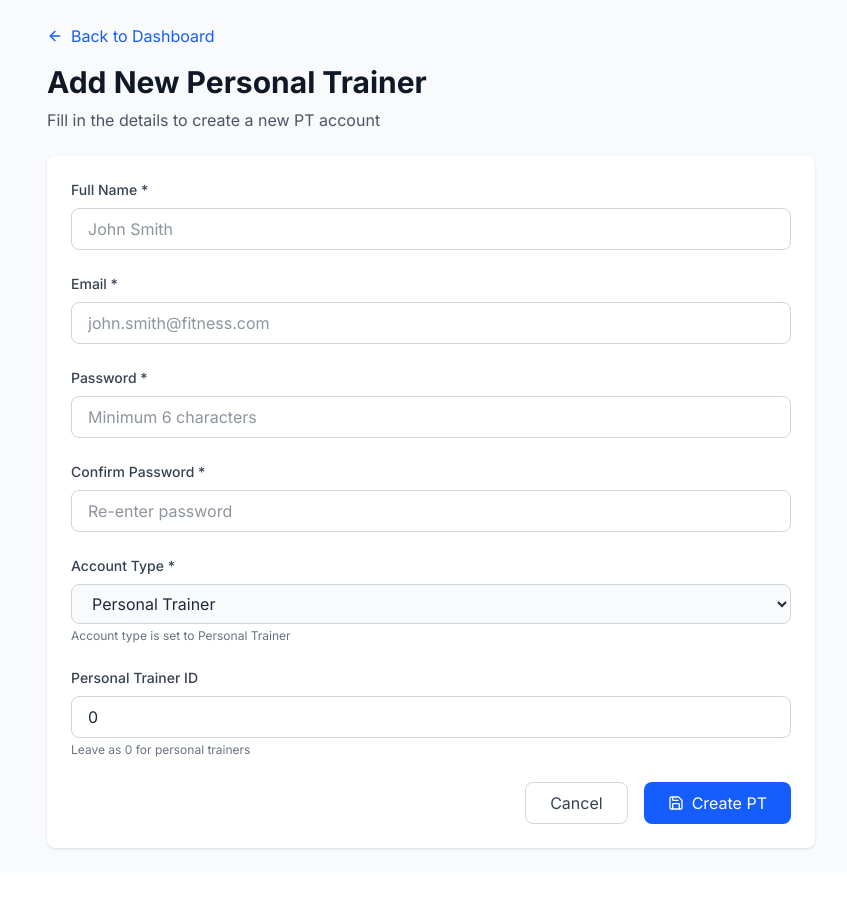
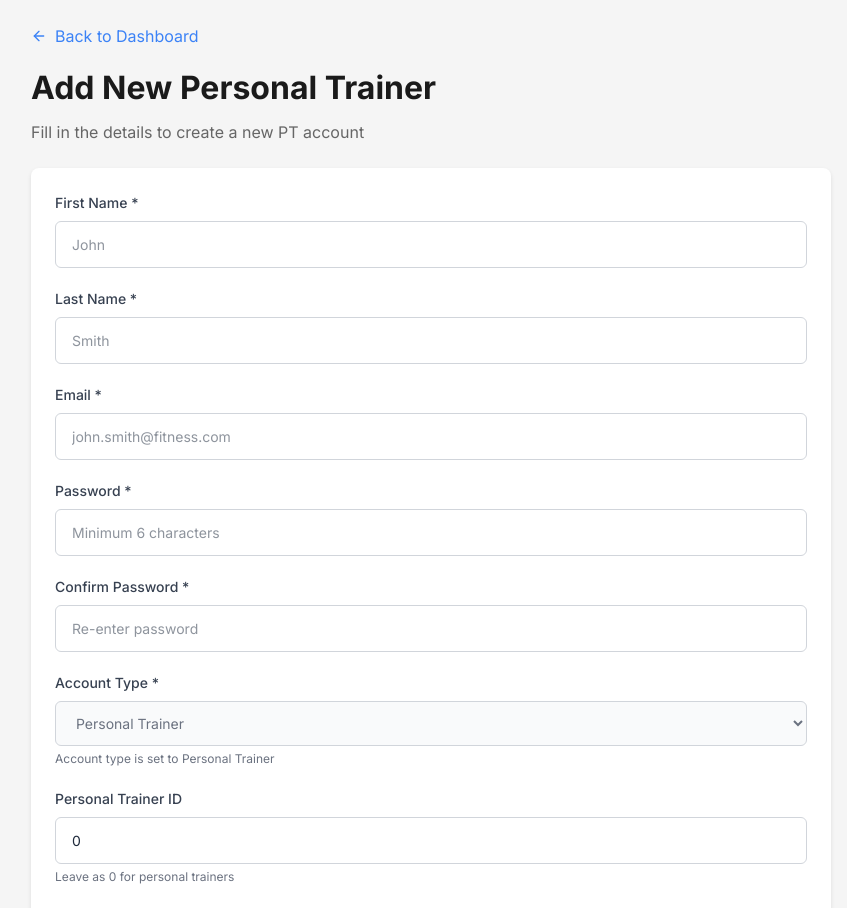
Before and after one commit to miweinho/au_advanced_frontend_p2, a Next.js app: page /manager/create-pt in a window 1280 px wide. Shown: the top 908 px of the page, without its empty margins (209-1056 px from the left). Before the commit the page ends 872 px from the top, so only its background shows below. Built offline with nearby package versions, Linux system fonts and the light colour scheme.

Commit message:
error changes

```diff
--- a/app/layout.tsx
+++ b/app/layout.tsx
@@ -6,7 +6,11 @@ export const metadata = {
   description: "Gerencie seus programas de treino e alcance seus objetivos fitness",
 };
 
-export default function RootLayout({ children }) {
+export default function RootLayout({
+  children
+}: {
+  children: React.ReactNode
+}) {
   return (
     <html lang="pt">
       <head>
--- a/app/manager/create-pt/page.tsx
+++ b/app/manager/create-pt/page.tsx
@@ -1,12 +1,13 @@
 'use client';
 
-import { useEffect, useState } from 'react';
+import { useState, useEffect } from 'react';
 import { useRouter } from 'next/navigation';
 import Link from 'next/link';
 import { ArrowLeft, Save, Loader2 } from 'lucide-react';
 
 interface PTFormData {
-  name: string;
+  firstName: string;
+  lastName: string;
   email: string;
   password: string;
   confirmPassword: string;
@@ -16,22 +17,14 @@ interface PTFormData {
 
 export default function CreatePT() {
   const router = useRouter();
-
   const [loading, setLoading] = useState(false);
   const [error, setError] = useState('');
   const [success, setSuccess] = useState(false);
-
-  // ✅ token hook INSIDE component
-  const [token, setToken] = useState<string | null>(null);
-
-  useEffect(() => {
-    const storedToken = localStorage.getItem("token");
-    setToken(storedToken);
-  }, []);
-
+  const [mounted, setMounted] = useState(false);
 
   const [formData, setFormData] = useState<PTFormData>({
-    name: '',
+    firstName: '',
+    lastName: '',
     email: '',
     password: '',
     confirmPassword: '',
@@ -39,11 +32,17 @@ export default function CreatePT() {
     personalTrainerId: 0
   });
 
+  useEffect(() => {
+    setMounted(true);
+  }, []);
+
   const handleChange = (e: React.ChangeEvent<HTMLInputElement | HTMLSelectElement>) => {
-    const value = e.target.name === 'personalTrainerId' ? parseInt(e.target.value) || 0 : e.target.value;
-    setFormData({
-      ...formData,
-      [e.target.name]: value
+    const { name, value } = e.target;
+    setFormData(prev => {
+      if (name === 'personalTrainerId') {
+        return { ...prev, personalTrainerId: parseInt(value) || 0 };
+      }
+      return { ...prev, [name]: value };
     });
   };
 
@@ -59,13 +58,13 @@ export default function CreatePT() {
       return;
     }
 
-    if (!token) {
-      setError("You must be logged in to create a PT");
-      setLoading(false);
-      return;
-    }
+    try {
+      const token = typeof window !== 'undefined' ? localStorage.getItem('token') : null;
 
-    try {
+      if (!token) {
+        throw new Error('You must be logged in to create a PT');
+      }
+
       const { confirmPassword, ...apiData } = formData;
 
       const response = await fetch('https://assignment2.swafe.dk/api/Users', {
@@ -78,19 +77,27 @@ export default function CreatePT() {
       });
 
       if (!response.ok) {
-        const errorData = await response.json().catch(() => ({}));
-        throw new Error(errorData.message || 'Failed to create PT');
+        const errorText = await response.text();
+        console.error('API Error Response:', errorText);
+        console.error('Status:', response.status);
+        try {
+          const errorData = JSON.parse(errorText);
+          throw new Error(errorData.message || `Error ${response.status}: ${errorText}`);
+        } catch {
+          throw new Error(`Error ${response.status}: ${errorText || 'Failed to create PT'}`);
+        }
       }
 
       setSuccess(true);
 
       setFormData({
-        name: '',
+        firstName: '',
+        lastName: '',
         email: '',
         password: '',
         confirmPassword: '',
         accountType: 'PersonalTrainer',
-        personalTrainerId: 0,
+        personalTrainerId: 0
       });
 
       setTimeout(() => {
@@ -104,56 +111,88 @@ export default function CreatePT() {
     }
   };
 
+  const inputStyle = {
+    width: '100%',
+    padding: '12px 16px',
+    border: '1px solid #d1d5db',
+    borderRadius: '6px',
+    fontSize: '14px',
+    fontFamily: 'Inter, sans-serif'
+  };
+
+  const labelStyle = {
+    display: 'block',
+    fontSize: '14px',
+    fontWeight: 500,
+    color: '#374151',
+    marginBottom: '8px'
+  };
 
   return (
-    <div className="min-h-screen bg-gray-50 p-6">
-      <div className="max-w-3xl mx-auto">
-        <div className="mb-6">
+    <div style={{ minHeight: '100vh', background: '#f5f5f5', padding: '24px' }}>
+      <div style={{ maxWidth: '800px', margin: '0 auto' }}>
+        <div style={{ marginBottom: '24px' }}>
           <Link
             href="/manager"
-            className="inline-flex items-center text-blue-600 hover:text-blue-800 mb-4"
+            style={{
+              display: 'inline-flex',
+              alignItems: 'center',
+              color: '#3b82f6',
+              textDecoration: 'none',
+              marginBottom: '16px'
+            }}
           >
-            <ArrowLeft className="w-4 h-4 mr-2" />
+            <ArrowLeft size={16} style={{ marginRight: '8px' }} />
             Back to Dashboard
           </Link>
-          <h1 className="text-3xl font-bold text-gray-900">Add New Personal Trainer</h1>
-          <p className="text-gray-600 mt-2">Fill in the details to create a new PT account</p>
+          <h1 style={{ fontSize: '32px', fontWeight: 700, color: '#1a1a1a', margin: 0 }}>Add New Personal Trainer</h1>
+          <p style={{ color: '#666', marginTop: '8px' }}>Fill in the details to create a new PT account</p>
         </div>
 
         {success && (
-          <div className="bg-green-50 border border-green-200 text-green-800 px-4 py-3 rounded-lg mb-6">
+          <div style={{ background: '#d1fae5', border: '1px solid #6ee7b7', color: '#047857', padding: '16px', borderRadius: '8px', marginBottom: '24px' }}>
             PT created successfully! Redirecting to PT list...
           </div>
         )}
 
         {error && (
-          <div className="bg-red-50 border border-red-200 text-red-800 px-4 py-3 rounded-lg mb-6">
+          <div style={{ background: '#fee2e2', border: '1px solid #fca5a5', color: '#b91c1c', padding: '16px', borderRadius: '8px', marginBottom: '24px' }}>
             {error}
           </div>
         )}
 
-        <form onSubmit={handleSubmit} className="bg-white rounded-lg shadow p-6">
-          <div className="space-y-6">
+        <form onSubmit={handleSubmit} style={{ background: 'white', borderRadius: '8px', boxShadow: '0 2px 4px rgba(0,0,0,0.1)', padding: '24px' }}>
+          <div style={{ display: 'flex', flexDirection: 'column', gap: '20px' }}>
             <div>
-              <label htmlFor="name" className="block text-sm font-medium text-gray-700 mb-2">
-                Full Name *
-              </label>
+              <label htmlFor="firstName" style={labelStyle}>First Name *</label>
               <input
                 type="text"
-                id="name"
-                name="name"
-                value={formData.name}
+                id="firstName"
+                name="firstName"
+                value={formData.firstName}
                 onChange={handleChange}
                 required
-                placeholder="John Smith"
-                className="w-full px-4 py-2 border border-gray-300 rounded-lg focus:ring-2 focus:ring-blue-500 focus:border-transparent"
+                placeholder="John"
+                style={inputStyle}
               />
             </div>
 
             <div>
-              <label htmlFor="email" className="block text-sm font-medium text-gray-700 mb-2">
-                Email *
-              </label>
+              <label htmlFor="lastName" style={labelStyle}>Last Name *</label>
+              <input
+                type="text"
+                id="lastName"
+                name="lastName"
+                value={formData.lastName}
+                onChange={handleChange}
+                required
+                placeholder="Smith"
+                style={inputStyle}
+              />
+            </div>
+
+            <div>
+              <label htmlFor="email" style={labelStyle}>Email *</label>
               <input
                 type="email"
                 id="email"
@@ -162,14 +201,12 @@ export default function CreatePT() {
                 onChange={handleChange}
                 required
                 placeholder="john.smith@fitness.com"
-                className="w-full px-4 py-2 border border-gray-300 rounded-lg focus:ring-2 focus:ring-blue-500 focus:border-transparent"
+                style={inputStyle}
               />
             </div>
 
             <div>
-              <label htmlFor="password" className="block text-sm font-medium text-gray-700 mb-2">
-                Password *
-              </label>
+              <label htmlFor="password" style={labelStyle}>Password *</label>
               <input
                 type="password"
                 id="password"
@@ -179,14 +216,12 @@ export default function CreatePT() {
                 required
                 minLength={6}
                 placeholder="Minimum 6 characters"
-                className="w-full px-4 py-2 border border-gray-300 rounded-lg focus:ring-2 focus:ring-blue-500 focus:border-transparent"
+                style={inputStyle}
               />
             </div>
 
             <div>
-              <label htmlFor="confirmPassword" className="block text-sm font-medium text-gray-700 mb-2">
-                Confirm Password *
-              </label>
+              <label htmlFor="confirmPassword" style={labelStyle}>Confirm Password *</label>
               <input
                 type="password"
                 id="confirmPassword"
@@ -196,32 +231,28 @@ export default function CreatePT() {
                 required
                 minLength={6}
                 placeholder="Re-enter password"
-                className="w-full px-4 py-2 border border-gray-300 rounded-lg focus:ring-2 focus:ring-blue-500 focus:border-transparent"
+                style={inputStyle}
               />
             </div>
 
             <div>
-              <label htmlFor="accountType" className="block text-sm font-medium text-gray-700 mb-2">
-                Account Type *
-              </label>
+              <label htmlFor="accountType" style={labelStyle}>Account Type *</label>
               <select
                 id="accountType"
                 name="accountType"
                 value={formData.accountType}
                 onChange={handleChange}
                 required
-                className="w-full px-4 py-2 border border-gray-300 rounded-lg focus:ring-2 focus:ring-blue-500 focus:border-transparent bg-gray-50"
                 disabled
+                style={{ ...inputStyle, background: '#f9fafb', color: '#6b7280' }}
               >
                 <option value="PersonalTrainer">Personal Trainer</option>
               </select>
-              <p className="text-xs text-gray-500 mt-1">Account type is set to Personal Trainer</p>
+              <p style={{ fontSize: '12px', color: '#6b7280', marginTop: '4px' }}>Account type is set to Personal Trainer</p>
             </div>
 
             <div>
-              <label htmlFor="personalTrainerId" className="block text-sm font-medium text-gray-700 mb-2">
-                Personal Trainer ID
-              </label>
+              <label htmlFor="personalTrainerId" style={labelStyle}>Personal Trainer ID</label>
               <input
                 type="number"
                 id="personalTrainerId"
@@ -230,32 +261,51 @@ export default function CreatePT() {
                 onChange={handleChange}
                 min="0"
                 placeholder="0"
-                className="w-full px-4 py-2 border border-gray-300 rounded-lg focus:ring-2 focus:ring-blue-500 focus:border-transparent"
+                style={inputStyle}
               />
-              <p className="text-xs text-gray-500 mt-1">Leave as 0 for personal trainers</p>
+              <p style={{ fontSize: '12px', color: '#6b7280', marginTop: '4px' }}>Leave as 0 for personal trainers</p>
             </div>
           </div>
 
-          <div className="mt-6 flex justify-end gap-4">
+          <div style={{ marginTop: '24px', display: 'flex', justifyContent: 'flex-end', gap: '12px' }}>
             <Link
               href="/manager"
-              className="px-6 py-2 border border-gray-300 rounded-lg text-gray-700 hover:bg-gray-50 transition-colors"
+              style={{
+                padding: '10px 24px',
+                border: '1px solid #d1d5db',
+                borderRadius: '6px',
+                color: '#374151',
+                textDecoration: 'none',
+                display: 'inline-block'
+              }}
             >
               Cancel
             </Link>
             <button
               type="submit"
               disabled={loading}
-              className="px-6 py-2 bg-blue-600 text-white rounded-lg hover:bg-blue-700 transition-colors disabled:bg-blue-400 disabled:cursor-not-allowed flex items-center gap-2"
+              style={{
+                padding: '10px 24px',
+                background: loading ? '#93c5fd' : '#3b82f6',
+                color: 'white',
+                border: 'none',
+                borderRadius: '6px',
+                cursor: loading ? 'not-allowed' : 'pointer',
+                display: 'flex',
+                alignItems: 'center',
+                gap: '8px',
+                fontFamily: 'Inter, sans-serif',
+                fontSize: '14px'
+              }}
             >
               {loading ? (
                 <>
-                  <Loader2 className="w-4 h-4 animate-spin" />
+                  <Loader2 size={16} className="spinner" />
                   Creating...
                 </>
               ) : (
                 <>
-                  <Save className="w-4 h-4" />
+                  <Save size={16} />
                   Create PT
                 </>
               )}
```
Also changed, not shown: app/EmotionRegistry.tsx (+6 -5 lines), app/manager/page.tsx (+86 -48 lines), app/manager/pt-list/page.tsx (+126 -61 lines).
